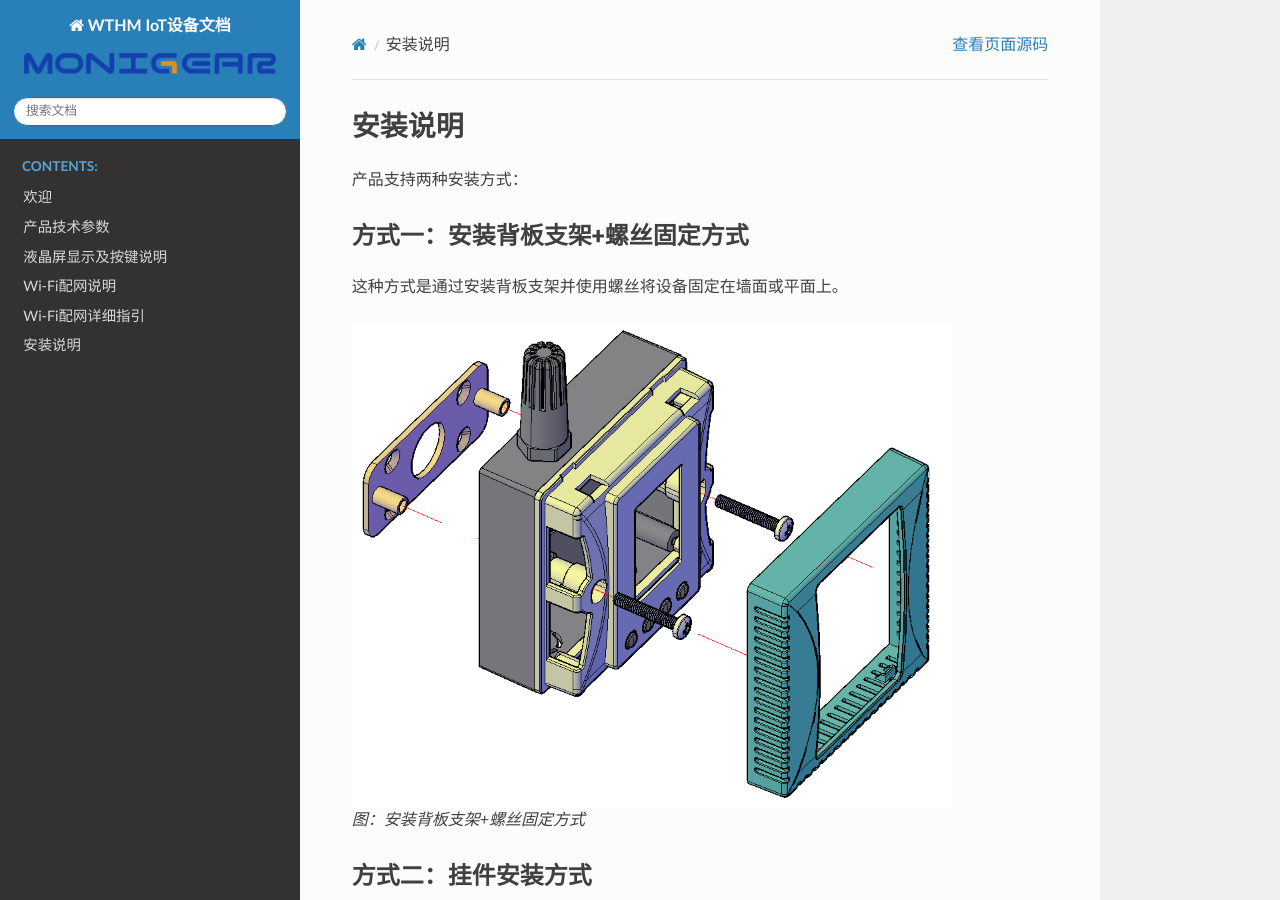
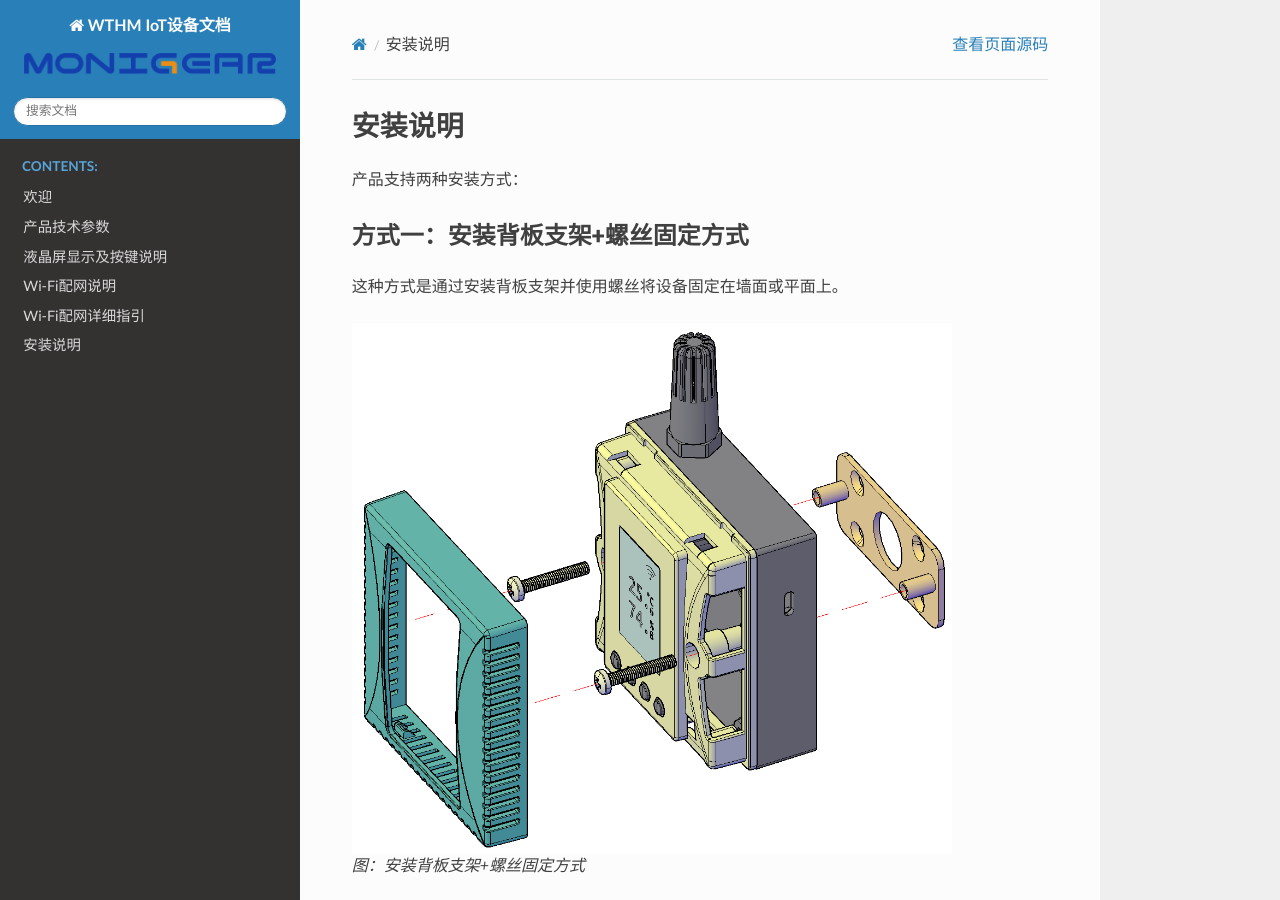
Before and after one commit to laosongbaba/wthm_docs_sphinx, a Sphinx documentation site: the page built from docs/zh/installation-guide.rst, in a window 1280 px wide and 900 px high. Built offline with Sphinx 7.4.7 and the Read the Docs theme 3.1.0, drawn with Linux system fonts in a browser that asks for light colours.

Commit message:
Update wthm-install-m*.png

```diff
--- a/docs/en/installation-guide.rst
+++ b/docs/en/installation-guide.rst
@@ -10,7 +10,7 @@
 
 This method involves installing a backplate bracket and securing the device to a wall or surface using screws.
 
-.. figure:: /_static/images/wthm-install-m1.PNG
+.. figure:: /_static/images/wthm-install-m1.png
    :alt: Backplate bracket and screw fixation diagram
    :width: 600px
 
@@ -21,7 +21,7 @@
 
 This method involves mounting the device using hooks on a wall or other supporting structure.
 
-.. figure:: /_static/images/wthm-install-m2.PNG
+.. figure:: /_static/images/wthm-install-m2.png
    :alt: Hook mount installation diagram
    :width: 600px
 
--- a/docs/zh/installation-guide.rst
+++ b/docs/zh/installation-guide.rst
@@ -10,7 +10,7 @@
 
 这种方式是通过安装背板支架并使用螺丝将设备固定在墙面或平面上。
 
-.. figure:: /_static/images/wthm-install-m1.PNG
+.. figure:: /_static/images/wthm-install-m1.png
    :alt: 安装背板支架+螺丝固定方式示意图
    :width: 600px
 
@@ -21,7 +21,7 @@
 
 这种方式是通过挂件将设备悬挂在墙面或其他支撑结构上。
 
-.. figure:: /_static/images/wthm-install-m2.PNG
+.. figure:: /_static/images/wthm-install-m2.png
    :alt: 挂件安装方式示意图
    :width: 600px
 
```
Also changed, not shown: docs/_static/images/wthm-install-m1.png (added), docs/_static/images/wthm-install-m2.png (added).
